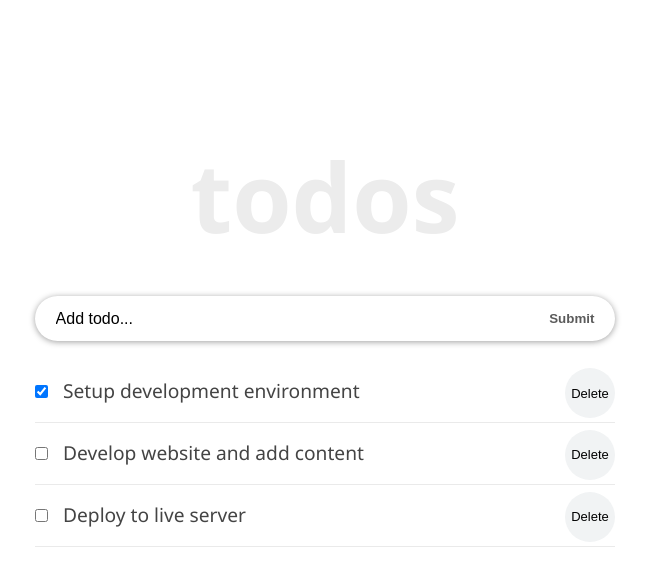
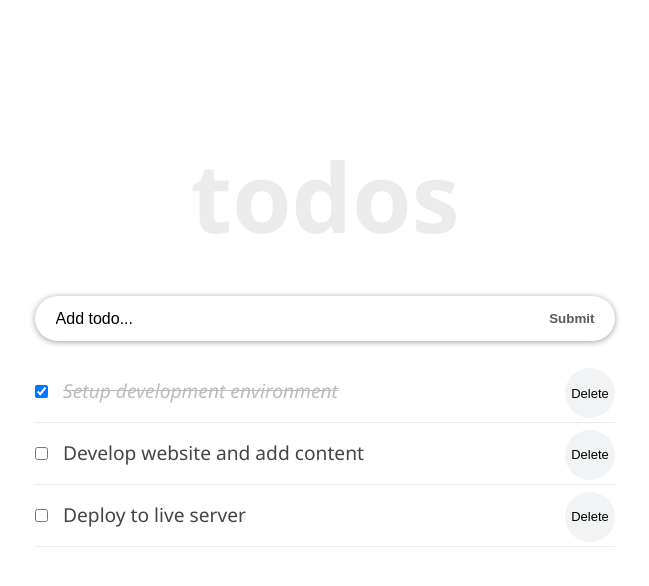
Before and after one commit to ShinhyoBelok/todo-list-react, a React (Create React App) app: page / in a window 1280 px wide. Shown: the top 586 px of the page, without its empty margins (315-964 px from the left). Built offline with nearby package versions, Linux system fonts and the light colour scheme.

Commit message:
Add completed style for the listItem

```diff
--- a/src/components/TodoItem.js
+++ b/src/components/TodoItem.js
@@ -3,18 +3,29 @@ import styles from "./TodoItem.module.css"
 
 export default class TodoItem extends Component {
   render() {
+    const completedStyle = {
+      fontStyle: "italic",
+      color: "#595959",
+      opacity: 0.4,
+      textDecoration: "line-through",
+    }
+
+    const { completed, id, title } = this.props.todo
+
     return (
       <li className={styles.item}>
         <input
           type="checkbox"
           className={styles.checkbox}
-          checked={this.props.todo.completed}
-          onChange={() => this.props.handleChangeProps(this.props.todo.id)}
+          checked={completed}
+          onChange={() => this.props.handleChangeProps(id)}
         />
         <button onClick={() => this.props.deleteTodoProps(this.props.todo.id)}>
           Delete
         </button>
-        {this.props.todo.title}
+        <span style={completed ? completedStyle : null}>
+          {title}
+        </span>
       </li>
     )
   }
```
